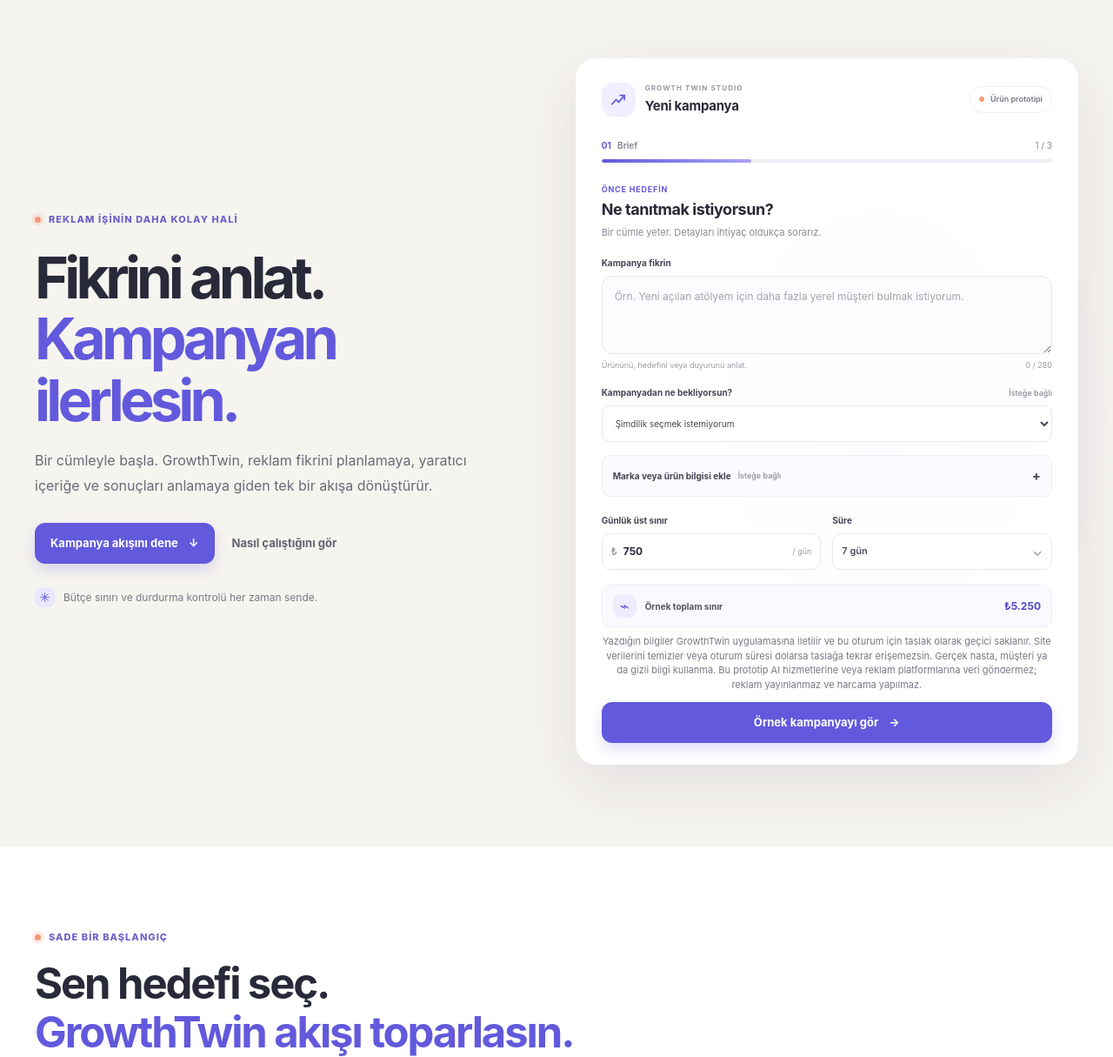
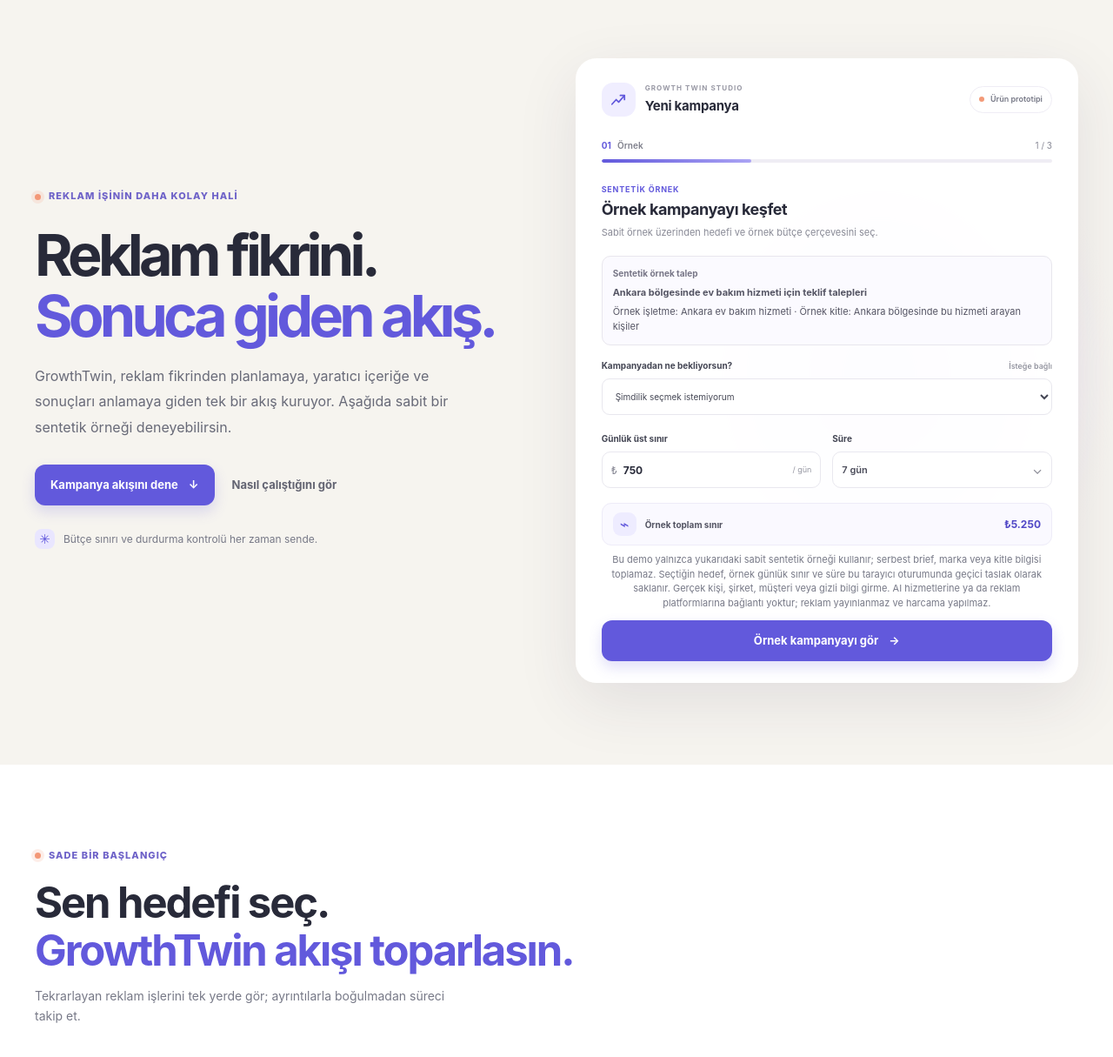
Before and after one commit to ugurkbcgl-hub/growthtwin, a Django app: page / in a window 1280 px wide. Shown: the part 88-1303 px from the top of the page at 87% size. Run offline with Django 5.2, Linux system fonts and the light colour scheme.

Commit message:
fix: keep public campaign intake synthetic-only (#195)
Co-authored-by: ugurkbcgl-hub <334298405+ugurkbcgl-hub@users.noreply.github.com>

```diff
--- a/apps/web/growthtwin/site/forms.py
+++ b/apps/web/growthtwin/site/forms.py
@@ -9,50 +9,6 @@ from growthtwin.site.models import CampaignObjective
 
 class CampaignDraftForm(forms.Form):
     campaign_id = forms.UUIDField(required=False, widget=forms.HiddenInput())
-    brief = forms.CharField(
-        label="Kampanya fikrin",
-        max_length=280,
-        strip=True,
-        widget=forms.Textarea(
-            attrs={
-                "id": "campaign-brief",
-                "maxlength": "280",
-                "placeholder": (
-                    "Örn. Yeni açılan atölyem için daha fazla yerel müşteri bulmak istiyorum."
-                ),
-                "rows": "3",
-            }
-        ),
-        error_messages={"required": "Kısaca kampanya fikrini yaz."},
-    )
-    brand_context = forms.CharField(
-        label="Marka ve ürün hakkında",
-        required=False,
-        max_length=320,
-        strip=True,
-        widget=forms.Textarea(
-            attrs={
-                "id": "brand-context",
-                "maxlength": "320",
-                "placeholder": "Örn. Mahalle fırını; günlük ekşi mayalı ekmek ve kahvaltı kutuları sunuyor.",
-                "rows": "2",
-            }
-        ),
-    )
-    target_audience = forms.CharField(
-        label="Hedef kitlen",
-        required=False,
-        max_length=240,
-        strip=True,
-        widget=forms.Textarea(
-            attrs={
-                "id": "target-audience",
-                "maxlength": "240",
-                "placeholder": "Örn. Hafta içi öğle yemeği arayan, yakındaki çalışanlar.",
-                "rows": "2",
-            }
-        ),
-    )
     objective = forms.ChoiceField(
         label="Kampanyadan ne bekliyorsun?",
         required=False,
--- a/apps/web/growthtwin/site/static/site/css/site.css
+++ b/apps/web/growthtwin/site/static/site/css/site.css
@@ -279,6 +279,10 @@ textarea:focus { border-color: #aaa3eb; background: #fff; box-shadow: 0 0 0 3px
 .objective-field .field-label span { color: #898a96; font-size: 9px; font-weight: 500; }
 .objective-field select { width: 100%; min-height: 42px; padding: 0 11px; border: 1px solid #e8e7ee; border-radius: 9px; background: #fff; color: #444654; font-size: 10px; }
 .field-meta { display: flex; justify-content: space-between; gap: 12px; margin-top: 6px; color: #9b9ba5; font-size: 9px; }
+.synthetic-sample { margin: 0 0 15px; padding: 12px; border: 1px solid #e8e6ed; border-radius: 10px; background: #fbfaff; color: #555564; font-size: 11px; line-height: 1.55; }
+.synthetic-sample p { margin: 0; }
+.synthetic-sample p + p { margin-top: 5px; }
+.synthetic-sample .field-label { margin-bottom: 5px; color: #777686; }
 
 .form-row { display: grid; grid-template-columns: 1fr 1fr; gap: 13px; margin-top: 19px; }
 .form-field { min-width: 0; }
--- a/apps/web/growthtwin/site/static/site/js/site.js
+++ b/apps/web/growthtwin/site/static/site/js/site.js
@@ -1,12 +1,10 @@
 (() => {
-  const briefInput = document.getElementById("campaign-brief");
   const dailyLimitInput = document.getElementById("daily-limit");
   const daysInput = document.getElementById("campaign-days");
-  const briefCount = document.getElementById("brief-count");
   const budgetTotal = document.getElementById("budget-total");
   const flowStatus = document.getElementById("flow-status");
 
-  if (!briefInput || !dailyLimitInput || !daysInput) return;
+  if (!dailyLimitInput || !daysInput) return;
 
   const panels = [
     document.getElementById("brief-panel"),
@@ -17,9 +15,8 @@
   const stepCount = document.getElementById("step-count");
   const stepProgress = document.getElementById("step-progress");
   const pauseButton = document.getElementById("toggle-pause");
-  const stepNames = ["Brief", "Önizleme", "Örnek rapor"];
+  const stepNames = ["Örnek", "Önizleme", "Örnek rapor"];
   let demoPaused = false;
-  let planEditTarget = "campaign-brief";
 
   const formatNumber = (value) =>
     new Intl.NumberFormat("tr-TR", { maximumFractionDigits: 0 }).format(value);
@@ -79,28 +76,18 @@
     document.getElementById("preview-total").textContent = formatLira(total);
     document.getElementById("plan-budget").textContent =
       `${formatLira(total)} toplam · ${formatLira(amount)} / gün · ${days} gün`;
-    const needsReview = campaign.dataset.needsReview === "true";
-    planEditTarget = campaign.dataset.firstMissingField || "campaign-brief";
-    document.getElementById("edit-brief").textContent = needsReview
-      ? "← Bilgileri gözden geçir"
-      : "← Planı düzenle";
+    document.getElementById("edit-brief").textContent = "← Örnek planı düzenle";
     document.getElementById("report-brief").textContent = brief;
     document.getElementById("report-period").textContent = `${days} günlük örnek görünüm`;
     resetDemoAutomation();
     showStep(2);
   };
 
-  briefInput.addEventListener("input", () => {
-    briefCount.textContent = `${briefInput.value.length} / 280`;
-  });
   dailyLimitInput.addEventListener("input", updateBudget);
   daysInput.addEventListener("change", updateBudget);
   document.getElementById("edit-brief").addEventListener("click", () => {
     showStep(1, true);
-    if (planEditTarget === "target-audience" || planEditTarget === "brand-context") {
-      document.querySelector(".optional-context").open = true;
-    }
-    document.getElementById(planEditTarget).focus();
+    dailyLimitInput.focus();
   });
   document
     .getElementById("show-report")
@@ -119,7 +106,6 @@
       ? "Örnek akış duraklatıldı. Gerçek kampanya yok."
       : "Örnek akış yeniden etkin. Gerçek kampanya yok.";
   });
-  briefCount.textContent = `${briefInput.value.length} / 280`;
   updateBudget();
   const savedCampaign = document.getElementById("saved-campaign");
   if (savedCampaign) {
--- a/apps/web/growthtwin/site/templates/site/home.html
+++ b/apps/web/growthtwin/site/templates/site/home.html
@@ -45,10 +45,10 @@
       <section class="hero page-wrap" id="top" aria-labelledby="hero-title">
         <div class="hero-copy">
           <p class="eyebrow"><span class="eyebrow-dot"></span> Reklam işinin daha kolay hali</p>
-          <h1 id="hero-title">Fikrini anlat.<br><span>Kampanyan ilerlesin.</span></h1>
+          <h1 id="hero-title">Reklam fikrini.<br><span>Sonuca giden akış.</span></h1>
           <p class="hero-intro">
-            Bir cümleyle başla. GrowthTwin, reklam fikrini planlamaya,
-            yaratıcı içeriğe ve sonuçları anlamaya giden tek bir akışa dönüştürür.
+            GrowthTwin, reklam fikrinden planlamaya, yaratıcı içeriğe ve sonuçları
+            anlamaya giden tek bir akış kuruyor. Aşağıda sabit bir sentetik örneği deneyebilirsin.
           </p>
           <div class="hero-actions">
             <a class="button button-primary" href="#kampanya-denemesi">
@@ -88,15 +88,13 @@
                 data-objective="{{ plan.brief.objective_label }}"
                 data-daily-limit="{{ campaign.daily_limit }}"
                 data-duration-days="{{ campaign.duration_days }}"
-                data-first-missing-field="{{ plan.brief.first_missing_field }}"
-                data-needs-review="{{ plan.brief.missing_inputs|yesno:'true,false' }}"
                 hidden
               ></div>
             {% endif %}
 
             <div class="stepper" aria-label="Örnek akış: 3 adım">
               <div class="stepper-labels">
-                <span id="step-label">01 <span>Brief</span></span>
+                <span id="step-label">01 <span>Örnek</span></span>
                 <span id="step-count">1 / 3</span>
               </div>
               <div class="stepper-track"><span id="step-progress"></span></div>
@@ -105,12 +103,15 @@
             {% if draft_notice == "deleted" %}
               <p class="creative-success-note" role="status">Taslak silindi ve bu oturumdan kaldırıldı.</p>
             {% endif %}
+            {% if legacy_drafts_hidden %}
+              <p class="simulation-note" role="status">Önceki demo sürümünde serbest metin kabul edilebildiğinden, o sürümden kalan taslaklar bu örnek akışta gösterilmez. Mevcut oturum kayıtları burada değiştirilmemiştir.</p>
+            {% endif %}
 
             <section class="flow-panel" id="brief-panel" aria-labelledby="brief-title">
               <div class="panel-heading">
-                <p class="panel-kicker">Önce hedefin</p>
-                <h3 id="brief-title">Ne tanıtmak istiyorsun?</h3>
-                <p>Bir cümle yeter. Detayları ihtiyaç oldukça sorarız.</p>
+                <p class="panel-kicker">Sentetik örnek</p>
+                <h3 id="brief-title">Örnek kampanyayı keşfet</h3>
+                <p>Sabit örnek üzerinden hedefi ve örnek bütçe çerçevesini seç.</p>
               </div>
 
               <form method="post" action="{% url 'site:home' %}">
@@ -119,14 +120,10 @@
                 {% for error in form.campaign_id.errors %}
                   <p class="inline-error" role="alert">{{ error }}</p>
                 {% endfor %}
-                <label class="field-label" for="campaign-brief">Kampanya fikrin</label>
-                {{ form.brief }}
-                {% for error in form.brief.errors %}
-                  <p class="inline-error" id="{{ form.brief.id_for_label }}-error" role="alert">{{ error }}</p>
-                {% endfor %}
-                <div class="field-meta">
-                  <span>Ürününü, hedefini veya duyurunu anlat.</span>
-                  <span id="brief-count">0 / 280</span>
+                <div class="synthetic-sample" aria-label="Sabit sentetik kampanya örneği">
+                  <p class="field-label">Sentetik örnek talep</p>
+                  <p><strong>Ankara bölgesinde ev bakım hizmeti için teklif talepleri</strong></p>
+                  <p>Örnek işletme: Ankara ev bakım hizmeti · Örnek kitle: Ankara bölgesinde bu hizmeti arayan kişiler</p>
                 </div>
 
                 <div class="objective-field">
@@ -136,22 +133,6 @@
                     <p class="inline-error" id="{{ form.objective.id_for_label }}-error" role="alert">{{ error }}</p>
                   {% endfor %}
                 </div>
-
-                <details class="optional-context" {% if form.brand_context.errors or form.target_audience.errors %}open{% endif %}>
-                  <summary>Marka veya ürün bilgisi ekle <span>İsteğe bağlı</span></summary>
-                  <label class="field-label" for="brand-context">Marka ve ürün hakkında</label>
-                  {{ form.brand_context }}
-                  {% for error in form.brand_context.errors %}
-                    <p class="inline-error" id="{{ form.brand_context.id_for_label }}-error" role="alert">{{ error }}</p>
-                  {% endfor %}
-                  <p class="field-hint">Ürününü, hizmetini veya markanı kısaca anlat. Gizli bilgi ekleme.</p>
-                  <label class="field-label" for="target-audience">Kime ulaşmak istiyorsun?</label>
-                  {{ form.target_audience }}
-                  {% for error in form.target_audience.errors %}
-                    <p class="inline-error" id="{{ form.target_audience.id_for_label }}-error" role="alert">{{ error }}</p>
-                  {% endfor %}
-                  <p class="field-hint">Henüz emin değilsen boş bırakabilirsin.</p>
-                </details>
 
                 <div class="form-row">
                   <div class="form-field">
@@ -181,7 +162,7 @@
                   <span class="budget-icon" aria-hidden="true">⌁</span>
                   <p><strong>Örnek toplam sınır</strong><span id="budget-total">₺5.250</span></p>
                 </div>
-                <p class="simulation-note">Yazdığın bilgiler GrowthTwin uygulamasına iletilir ve bu oturum için taslak olarak geçici saklanır. Site verilerini temizler veya oturum süresi dolarsa taslağa tekrar erişemezsin. Gerçek hasta, müşteri ya da gizli bilgi kullanma. Bu prototip AI hizmetlerine veya reklam platformlarına veri göndermez; reklam yayınlanmaz ve harcama yapılmaz.</p>
+                <p class="simulation-note">Bu demo yalnızca yukarıdaki sabit sentetik örneği kullanır; serbest brief, marka veya kitle bilgisi toplamaz. Seçtiğin hedef, örnek günlük sınır ve süre bu tarayıcı oturumunda geçici taslak olarak saklanır. Gerçek kişi, şirket, müşteri veya gizli bilgi girme. AI hizmetlerine ya da reklam platformlarına bağlantı yoktur; reklam yayınlanmaz ve harcama yapılmaz.</p>
 
                 <button class="button button-primary button-full" id="create-preview" type="submit">
                   Örnek kampanyayı gör <span aria-hidden="true">→</span>
@@ -238,11 +219,11 @@
                   </div>
                   <span class="status-pill status-pill-soft">Sentetik öneri</span>
                 </div>
-                <p class="creative-editor-note">Öneriler yalnızca verdiğin brief, teklif ve kitle bilgilerini kullanır; AI üretimi değildir ve yeni özellik veya sonuç iddiası eklemez. Marka ya da kitle bilgisi eksikse brief’in aynen korunabilir. Bu metinleri yayına almadan önce düzenle ve bilgileri doğrula.</p>
+                <p class="creative-editor-note">Öneriler yalnızca sabit sentetik örnekteki brief, teklif ve kitle bilgilerini kullanır; AI üretimi değildir ve yeni özellik veya sonuç iddiası eklemez. Bu metinleri yayına almadan önce düzenle ve bilgileri doğrula.</p>
                 {% if creative_notice == "saved" %}
                   <p class="creative-success-note" role="status">Metin değişikliklerin kaydedildi.</p>
                 {% elif creative_notice == "regenerated" %}
-                  <p class="creative-success-note" role="status">Brief’inden yeni metin önerileri hazırlandı.</p>
+                  <p class="creative-success-note" role="status">Sentetik örnekten yeni metin önerileri hazırlandı.</p>
                 {% endif %}
                 {% if creative_is_stale %}
                   <p class="creative-stale-note" role="status">Brief veya teklif bilgisi değişti. Metinleri yeni bilgilere göre güncellemek için önerileri yenile.</p>
@@ -274,7 +255,7 @@
               <form method="post" action="{% url 'site:save-creatives' campaign.pk %}" class="creative-regenerate-form">
                   {% csrf_token %}
                   <p class="creative-editor-note" id="creative-regenerate-warning">Yeni öneriler mevcut üç metnin tamamının yerine geçer; kaydedilmiş veya kaydedilmemiş düzenlemelerin de silinir.</p>
-                  <button class="button button-secondary button-full" type="submit" name="action" value="regenerate" aria-describedby="creative-regenerate-warning">Brief’ten yeni öneriler oluştur</button>
+                  <button class="button button-secondary button-full" type="submit" name="action" value="regenerate" aria-describedby="creative-regenerate-warning">Örnekten yeni öneriler oluştur</button>
               </form>
               </section>
               {% endif %}
@@ -326,7 +307,7 @@
                 <p>Gerçek GrowthTwin raporu, sonuçları sade bir dille açıklar ve sonraki adımı önerir.</p>
               </div>
               <p class="simulation-note">Bu metrikler sentetiktir; gerçek kampanyaya ait değildir.</p>
-              <a class="button button-secondary button-full" id="restart-flow" href="{% url 'site:home' %}">Yeni bir brief dene <span aria-hidden="true">↗</span></a>
+              <a class="button button-secondary button-full" id="restart-flow" href="{% url 'site:home' %}">Yeni örnek dene <span aria-hidden="true">↗</span></a>
               {% if campaign %}
                 <form method="post" action="{% url 'site:delete-campaign' campaign.pk %}">
                   {% csrf_token %}
--- a/apps/web/growthtwin/site/test_creative.py
+++ b/apps/web/growthtwin/site/test_creative.py
@@ -146,6 +146,6 @@ class CreativeFallbackTests(SimpleTestCase):
         with patch("growthtwin.site.views.CampaignDraft.objects.none", return_value=[]):
             response = render_campaign_home(request, CampaignDraftForm(), campaign)
 
-        self.assertContains(response, "brief’in aynen korunabilir")
+        self.assertContains(response, "sabit sentetik örnekteki brief")
         self.assertContains(response, "yayına almadan önce düzenle")
         self.assertContains(response, "bilgileri doğrula")
--- a/apps/web/growthtwin/site/views.py
+++ b/apps/web/growthtwin/site/views.py
@@ -16,6 +16,12 @@ from growthtwin.modules.content.planning import CampaignBrief, CampaignPlan
 from growthtwin.site.forms import CampaignDraftForm, CreativeVariantsForm
 from growthtwin.site.models import CampaignDraft
 
+SYNTHETIC_SAMPLE = {
+    "brief": "Ankara bölgesinde ev bakım hizmeti için teklif talepleri",
+    "brand_context": "Örnek Ankara ev bakım işletmesi",
+    "target_audience": "Ankara bölgesinde ev bakım hizmeti arayan kişiler",
+}
+
 
 def active_session_key(request):
     """Return the browser session key only while its server record is valid."""
@@ -28,6 +34,13 @@ def active_session_key(request):
         expire_date__gt=timezone.now(),
     ).exists()
     return session_key if is_active else None
+
+
+def session_sample_drafts(session_key):
+    """Return only drafts created from the fixed public synthetic example."""
+    if session_key is None:
+        return CampaignDraft.objects.none()
+    return CampaignDraft.objects.filter(session_id=session_key, **SYNTHETIC_SAMPLE)
 
 
 @require_POST
@@ -128,10 +141,12 @@ def render_campaign_home(request, form, campaign, creative_form=None):
         and campaign.creative_source_hash != source_fingerprint(brief)
     )
     session_key = active_session_key(request)
-    drafts = (
-        CampaignDraft.objects.filter(session_id=session_key)
-        if session_key is not None
-        else CampaignDraft.objects.none()
+    drafts = session_sample_drafts(session_key)
+    legacy_drafts_hidden = bool(
+        session_key is not None
+        and CampaignDraft.objects.filter(session_id=session_key)
+        .exclude(**SYNTHETIC_SAMPLE)
+        .exists()
     )
     return render(
         request,
@@ -150,6 +165,7 @@ def render_campaign_home(request, form, campaign, creative_form=None):
                 "deleted" if request.GET.get("draft") == "deleted" else ""
             ),
             "drafts": drafts,
+            "legacy_drafts_hidden": legacy_drafts_hidden,
             "form": form,
             "plan": plan,
         },
@@ -163,10 +179,7 @@ def save_creatives(request, campaign_id):
     if session_key is None:
         return redirect("site:home")
 
-    campaign = CampaignDraft.objects.filter(
-        pk=campaign_id,
-        session_id=session_key,
-    ).first()
+    campaign = session_sample_drafts(session_key).filter(pk=campaign_id).first()
     if campaign is None:
         return redirect("site:home")
 
@@ -193,9 +206,6 @@ def save_creatives(request, campaign_id):
     campaign_form = CampaignDraftForm(
         initial={
             "campaign_id": campaign.pk,
-            "brief": campaign.brief,
-            "brand_context": campaign.brand_context,
-            "target_audience": campaign.target_audience,
             "objective": campaign.objective,
             "daily_limit": campaign.daily_limit,
             "duration_days": campaign.duration_days,
@@ -218,29 +228,14 @@ def home(request):
             if session_key is None:
                 return redirect("site:home")
 
-            campaign = CampaignDraft.objects.filter(
-                pk=campaign_id,
-                session_id=session_key,
-            ).first()
+            campaign = session_sample_drafts(session_key).filter(pk=campaign_id).first()
             if campaign is None:
                 return redirect("site:home")
 
-            campaign.brief = form.cleaned_data["brief"]
-            campaign.brand_context = form.cleaned_data["brand_context"]
-            campaign.target_audience = form.cleaned_data["target_audience"]
             campaign.objective = form.cleaned_data["objective"]
             campaign.daily_limit = form.cleaned_data["daily_limit"]
             campaign.duration_days = form.cleaned_data["duration_days"]
-            campaign.save(
-                update_fields=(
-                    "brief",
-                    "brand_context",
-                    "target_audience",
-                    "objective",
-                    "daily_limit",
-                    "duration_days",
-                )
-            )
+            campaign.save(update_fields=("objective", "daily_limit", "duration_days"))
         else:
             if session_key is None:
                 request.session.create()
@@ -249,9 +244,7 @@ def home(request):
             session = Session.objects.get(pk=session_key)
             campaign = CampaignDraft.objects.create(
                 session=session,
-                brief=form.cleaned_data["brief"],
-                brand_context=form.cleaned_data["brand_context"],
-                target_audience=form.cleaned_data["target_audience"],
+                **SYNTHETIC_SAMPLE,
                 objective=form.cleaned_data["objective"],
                 daily_limit=form.cleaned_data["daily_limit"],
                 duration_days=form.cleaned_data["duration_days"],
@@ -276,19 +269,13 @@ def home(request):
         if session_key is None:
             return redirect("site:home")
 
-        campaign = CampaignDraft.objects.filter(
-            pk=campaign_id,
-            session_id=session_key,
-        ).first()
+        campaign = session_sample_drafts(session_key).filter(pk=campaign_id).first()
         if campaign is None:
             return redirect("site:home")
 
         form = CampaignDraftForm(
             initial={
                 "campaign_id": campaign.pk,
-                "brief": campaign.brief,
-                "brand_context": campaign.brand_context,
-                "target_audience": campaign.target_audience,
                 "objective": campaign.objective,
                 "daily_limit": campaign.daily_limit,
                 "duration_days": campaign.duration_days,
```
Also changed, not shown: PROJECT.md (+1 -1 lines), ROADMAP.md (+2 -2 lines), apps/web/e2e/test_campaign_mobile_flow.py (+20 -90 lines), apps/web/growthtwin/site/tests.py (+74 -54 lines), apps/web/README.md.
